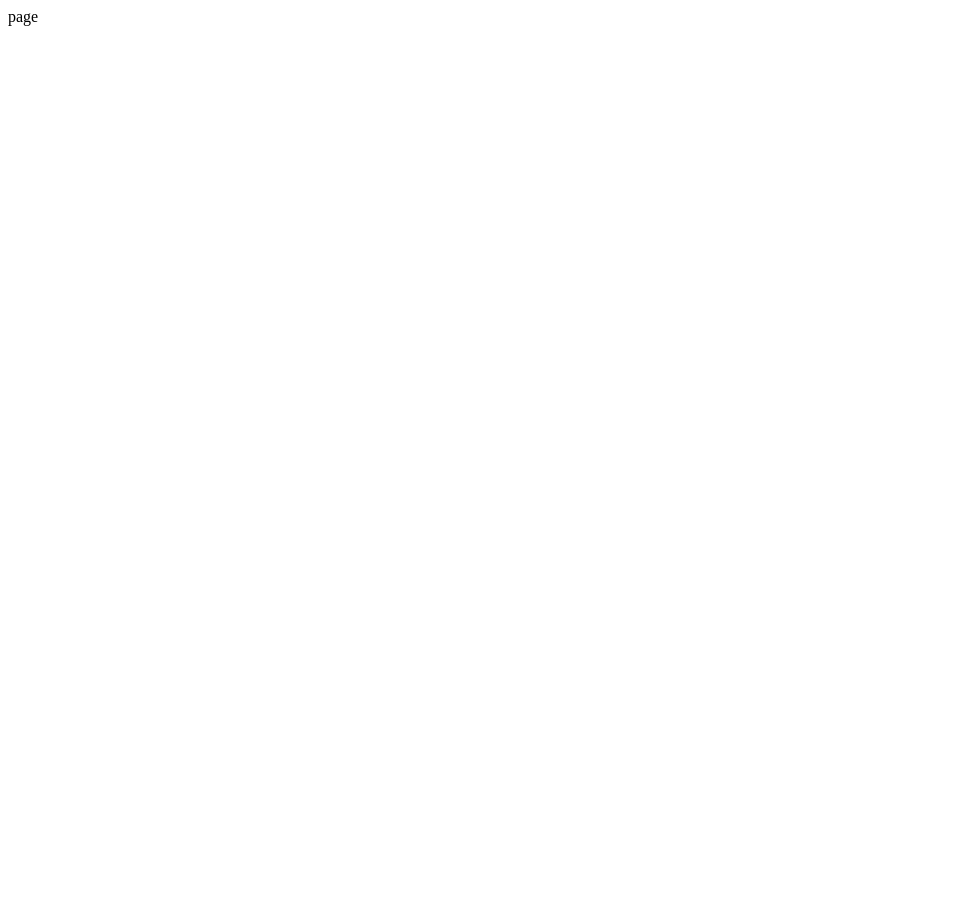
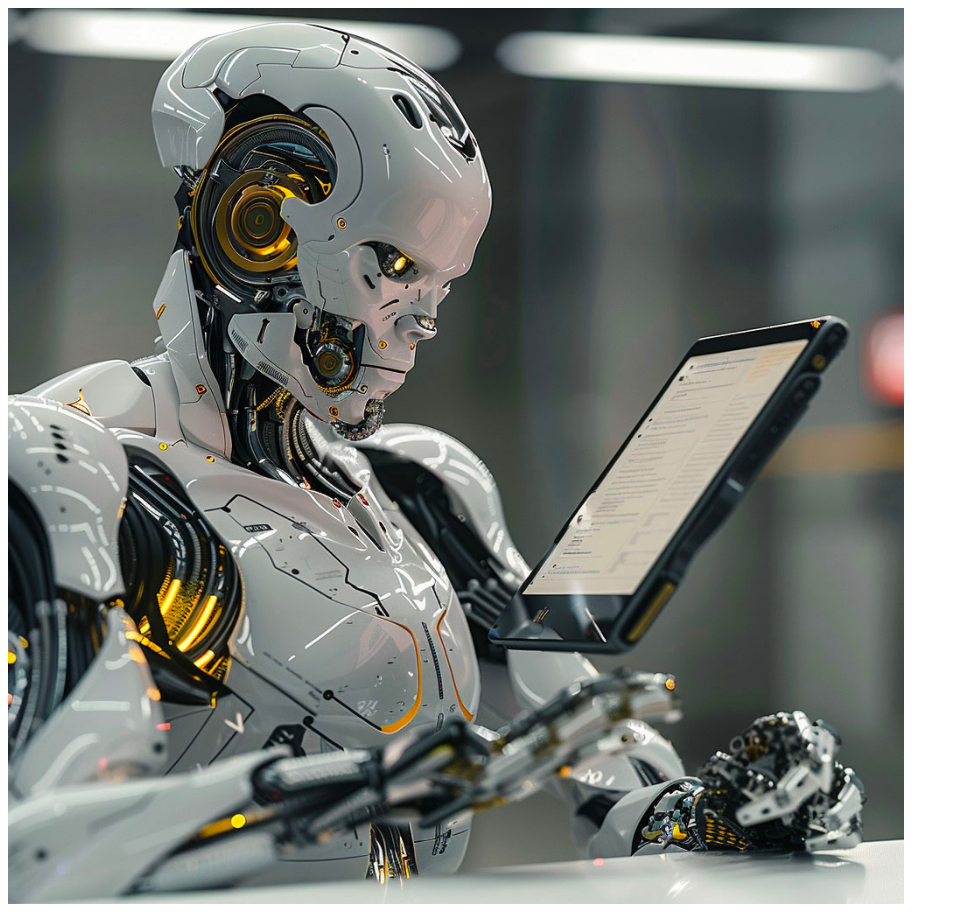
Before and after one commit to IvanDerlich/next-news, a Next.js app: page /news/n1/picture in a window 1280 px wide. Shown: the whole page, without its empty margins (0-959 px from the left). Before the commit the page ends 800 px from the top, so only its background shows below. Built offline with nearby package versions, Linux system fonts and the light colour scheme.

Commit message:
Single Image Page

```diff
--- a/app/news/[slug]/picture/page.tsx
+++ b/app/news/[slug]/picture/page.tsx
@@ -1,3 +1,20 @@
-export default function page() {
-  return <div className="fullscreen">page</div>;
+import { notFound } from "next/navigation";
+import { DUMMY_NEWS } from "@/dummy-news";
+import DisplayImage from "@/components/DisplayImage";
+export default function page({ params: { slug } }) {
+  console.log("slug: ", slug);
+  const newsItem = DUMMY_NEWS.find((newsItem) => newsItem.id === slug);
+
+  if (!newsItem) {
+    notFound();
+  }
+  return (
+    <div className="fullscreen">
+      <DisplayImage
+        src={`/images/news/${newsItem.image}`}
+        alt={newsItem.title}
+        ratio={7 / 10}
+      />
+    </div>
+  );
 }
```
Also changed, not shown: app/news/[slug]/page.tsx (+8 -5 lines).
